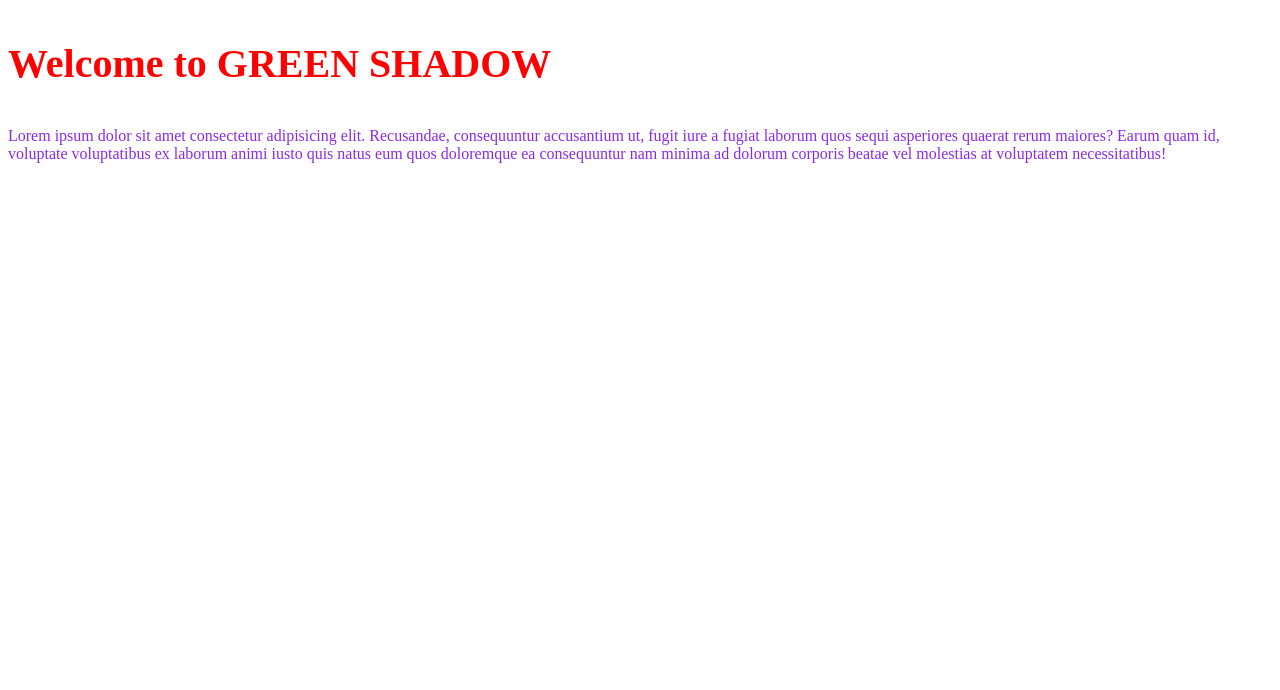
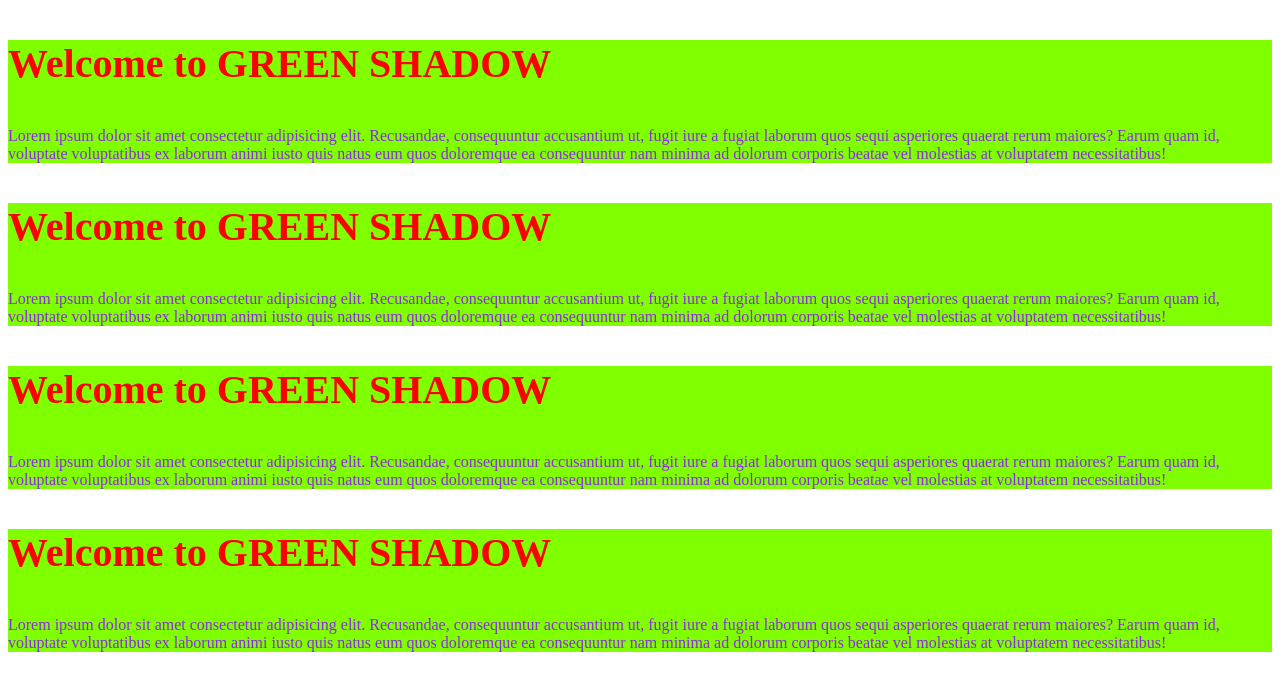
Before and after one commit to habibmahi/my-new-simple-website, a plain HTML site: page index.html in a window 1280 px wide. Drawn offline with Linux system fonts and the light colour scheme.

Commit message:
added some new divs in body tag

```diff
--- a/index.html
+++ b/index.html
@@ -7,11 +7,34 @@
     <link rel="stylesheet" href="style.css">
 </head>
 <body>
-    <h3>
-        Welcome to GREEN SHADOW
-    </h3>
+    <div class="div">
+        <h3>
+            Welcome to GREEN SHADOW
+        </h3>
 
-    <p>Lorem ipsum dolor sit amet consectetur adipisicing elit. Recusandae, consequuntur accusantium ut, fugit iure a fugiat laborum quos sequi asperiores quaerat rerum maiores? Earum quam id, voluptate voluptatibus ex laborum animi iusto quis natus eum quos doloremque ea consequuntur nam minima ad dolorum corporis beatae vel molestias at voluptatem necessitatibus!</p>
+        <p>Lorem ipsum dolor sit amet consectetur adipisicing elit. Recusandae, consequuntur accusantium ut, fugit iure a fugiat laborum quos sequi asperiores quaerat rerum maiores? Earum quam id, voluptate voluptatibus ex laborum animi iusto quis natus eum quos doloremque ea consequuntur nam minima ad dolorum corporis beatae vel molestias at voluptatem necessitatibus!</p>
+    </div>
+    <div class="div">
+        <h3>
+            Welcome to GREEN SHADOW
+        </h3>
+
+        <p>Lorem ipsum dolor sit amet consectetur adipisicing elit. Recusandae, consequuntur accusantium ut, fugit iure a fugiat laborum quos sequi asperiores quaerat rerum maiores? Earum quam id, voluptate voluptatibus ex laborum animi iusto quis natus eum quos doloremque ea consequuntur nam minima ad dolorum corporis beatae vel molestias at voluptatem necessitatibus!</p>
+    </div>
+    <div class="div">
+        <h3>
+            Welcome to GREEN SHADOW
+        </h3>
+
+        <p>Lorem ipsum dolor sit amet consectetur adipisicing elit. Recusandae, consequuntur accusantium ut, fugit iure a fugiat laborum quos sequi asperiores quaerat rerum maiores? Earum quam id, voluptate voluptatibus ex laborum animi iusto quis natus eum quos doloremque ea consequuntur nam minima ad dolorum corporis beatae vel molestias at voluptatem necessitatibus!</p>
+    </div>
+    <div class="div">
+        <h3>
+            Welcome to GREEN SHADOW
+        </h3>
+
+        <p>Lorem ipsum dolor sit amet consectetur adipisicing elit. Recusandae, consequuntur accusantium ut, fugit iure a fugiat laborum quos sequi asperiores quaerat rerum maiores? Earum quam id, voluptate voluptatibus ex laborum animi iusto quis natus eum quos doloremque ea consequuntur nam minima ad dolorum corporis beatae vel molestias at voluptatem necessitatibus!</p>
+    </div>
 
 </body>
 </html>
--- a/style.css
+++ b/style.css
@@ -5,3 +5,7 @@ h3{
 p{
     color: blueviolet;
 }
+.div{
+    margin-bottom: 10px;
+    background-color: chartreuse;
+}
```
